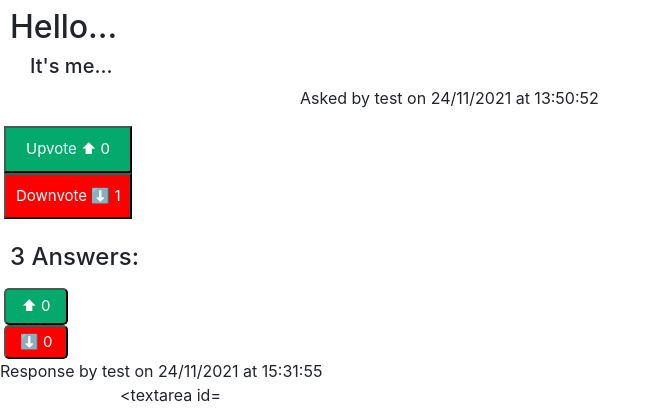
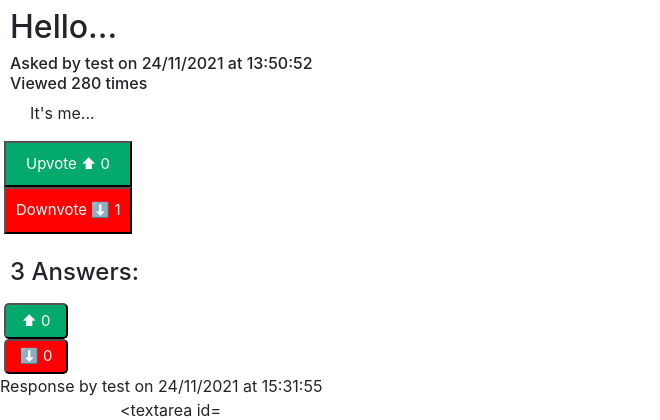
Before and after one commit to RamB98/SOEN-341, a Flask app: a page that uses app/templates/ViewQuestion.html in a window 1280 px wide. Shown: the part 56-476 px from the top of the page, without its empty margins (0-660 px from the left). Run offline with Flask 2, Linux system fonts and the light colour scheme; data comes from the database, SQL or seed files in the repository; both versions use the stored data as it was after the commit; some libraries are stand-ins or nearby versions.

Commit message:
Implemented the view count and fixed the bug where a new answer gets duplicated when refreshing

```diff
--- a/app/models.py
+++ b/app/models.py
@@ -43,6 +43,7 @@ class Question(db.Model):
     questionaskdate = db.Column(db.String(158), unique=False, nullable=False)
     upvotes = db.Column(db.Integer, nullable=False)
     downvotes = db.Column(db.Integer, nullable=False)
+    viewCount = db.Column(db.Integer, nullable=False)
     bestID = db.Column(db.Integer)
 
     def __repr__(self):
--- a/app/routes.py
+++ b/app/routes.py
@@ -1,3 +1,4 @@
+from operator import methodcaller
 from flask import render_template, url_for, flash, redirect, request, abort
 import flask_login
 from flask_wtf import form
@@ -62,7 +63,7 @@ def post():
         new_question = Question(
             title=form.title.data, question=form.question.data,
             username=loggedin.username, questionaskdate=current_dateandtime,
-            upvotes=0, downvotes=0)
+            upvotes=0, downvotes=0, viewCount=0)
         db.session.add(new_question)
         db.session.commit()
         flash(
@@ -72,6 +73,22 @@ def post():
         for err_msg in form.errors.values():
             flash(f'User Creation Error: {err_msg}', category='danger')
     return render_template('post.html', form=form)
+
+@app.route("/postAnswer", methods=["GET"])
+@login_required
+def postAnswer():
+    qTitle = request.args.get('question')
+    ans = request.args.get('answer')
+    question = Question.query.filter_by(title=qTitle).first()
+    q_id = question.id
+    loggedin = flask_login.current_user
+    now = datetime.now()
+    current_dateandtime = now.strftime("%d/%m/%Y at %H:%M:%S")
+    new_answer = Answer(answer=ans, question_id=q_id, username=loggedin.username, answerdate=current_dateandtime, upvotes=0, downvotes=0)
+    db.session.add(new_answer)
+    db.session.commit()
+    flash(f'Success! Your answer has been posted!', category='success')
+    return redirect(url_for('viewquestion_page') + '?question=' + qTitle + '&viewed=true')
 
 @app.route("/logout")
 def logout_page():
@@ -88,8 +105,6 @@ def forum_page():
 
 @app.route('/viewquestion', methods=["POST", "GET"])
 def viewquestion_page():
-    form = AnswerForm()
-    argcount = 0
     if request.method == 'POST':
         quesTitle=request.form['qtitle']
         quest=request.form['quest']
@@ -97,29 +112,26 @@ def viewquestion_page():
         admin = Question.query.filter_by(id=quest).first()
         admin.bestID = bestans
         db.session.commit()
-        return redirect(url_for('viewquestion_page') + '?question=' +quesTitle)
+        return redirect(url_for('viewquestion_page') + '?question=' + quesTitle)
     if request.method == 'GET':
         qTitle = request.args.get('question')
-        ans = request.args.get('answer')
-        if qTitle:
-            argcount = 1
-        if ans:
-            argcount = 2
+        countIncremented = request.args.get('viewed')
+        if not countIncremented:
+            return redirect(url_for('incrementViewCount') + '?question=' + qTitle)
         question = Question.query.filter_by(title=qTitle).first()
         q_id = question.id
-    if argcount==1:
         answers = Answer.query.filter_by(question_id=q_id)
-        return render_template('ViewQuestion.html', form=form, question=question, answers=answers)
-    if argcount==2:
-        loggedin = flask_login.current_user
-        now = datetime.now()
-        current_dateandtime = now.strftime("%d/%m/%Y at %H:%M:%S")
-        new_answer = Answer(answer=ans, question_id=q_id, username=loggedin.username, answerdate=current_dateandtime, upvotes=0, downvotes=0)
-        db.session.add(new_answer)
-        db.session.commit()
-        flash(f'Success! Your answer has been posted!', category='success')
-        answers = Answer.query.filter_by(question_id=q_id)
-        return render_template('ViewQuestion.html', form=form, question=question, answers=answers)
+        request.method = 'refresh'
+        return render_template('ViewQuestion.html', form=AnswerForm(), question=question, answers=answers)
+
+@app.route('/incrementViewCount', methods=['GET'])
+def incrementViewCount():
+    qTitle = request.args.get('question')
+    question = Question.query.filter_by(title=qTitle).first()
+    setattr(question, "viewCount", question.viewCount + 1)
+    db.session.commit()
+    print("View count has been incremented")
+    return redirect(url_for('viewquestion_page') + '?question=' + qTitle + '&viewed=true')
 
 @app.route('/upvoteQuestion', methods=["GET"])
 def upvote_question():
@@ -162,7 +174,7 @@ def upvote_question():
         else:
             flash(
                 f'You need to be logged in to vote on questions or answers', category='danger')
-    return redirect(url_for('viewquestion_page') + '?question=' + q_title)
+    return redirect(url_for('viewquestion_page') + '?question=' + q_title + '&viewed=true')
 
 @app.route('/downvoteQuestion', methods=["GET"])
 def downvote_question():
@@ -205,7 +217,7 @@ def downvote_question():
         else:
             flash(
                 f'You need to be logged in to vote on questions or answers', category='danger')
-    return redirect(url_for('viewquestion_page') + '?question=' + q_title)
+    return redirect(url_for('viewquestion_page') + '?question=' + q_title + '&viewed=true')
 
 @app.route('/upvoteAnswer', methods=["GET"])
 def upvote_answer():
@@ -249,7 +261,7 @@ def upvote_answer():
         else:
             flash(
                 f'You need to be logged in to vote on questions or answers', category='danger')
-    return redirect(url_for('viewquestion_page') + '?question=' + q_title)
+    return redirect(url_for('viewquestion_page') + '?question=' + q_title + '&viewed=true')
 
 @app.route('/downvoteAnswer', methods=["GET"])
 def downvote_answer():
@@ -293,4 +305,4 @@ def downvote_answer():
         else:
             flash(
                 f'You need to be logged in to vote on questions or answers', category='danger')
-    return redirect(url_for('viewquestion_page') + '?question=' + q_title)
+    return redirect(url_for('viewquestion_page') + '?question=' + q_title + '&viewed=true')
--- a/app/templates/Forum.html
+++ b/app/templates/Forum.html
@@ -16,7 +16,7 @@
 			<a class="text" style="margin-left: 10px" href="{{ url_for('viewquestion_page') }}?question={{ q.title }}">{{ q.title }}</a>
     </h4>
     <h6>
-      <a class="text" style="margin-left: 40px">Asked by {{q.username}} on {{ q.questionaskdate}}</a>
+    	<p class="text" style="margin-left: 40px">Asked by {{q.username}} on {{ q.questionaskdate}}<br>Viewed {{q.viewCount}} times</p>
     </h6>
       <br>
 
--- a/app/templates/ViewQuestion.html
+++ b/app/templates/ViewQuestion.html
@@ -11,9 +11,9 @@
 
 	<h2 style="margin-left: 10px">{{ question.title }}</h2>
 
-	<h5 class="text" style="margin-left: 30px">{{ question.question }}</h5>
+	<h6 style="margin-left: 10px">Asked by {{question.username}} on {{ question.questionaskdate}}<br>Viewed {{question.viewCount}} times</h6>
 
-	<p style="margin-left: 300px">Asked by {{question.username}} on {{ question.questionaskdate}}</p>
+	<p class="text" style="margin-left: 30px">{{ question.question }}</p>
 
 	<style>
 		.upvotequestion {
@@ -152,9 +152,9 @@
 			padding-left: 20px;
 		}
 	</style>
-<form method="GET" class="form-answer">
+<form method="GET" class="form-answer" action="/postAnswer">
 	<h2 style="margin-left: 10px">Have something you would like to add?</h2>
-	<input type="hidden" name="question" value="{{ question.title }}" />
+	<input type="hidden" name="question" value="{{ question.title }}">
 	<dl>
 		<dt style="margin-left: 100px"> {{ form.answer.label() }}
 		<dd><div class="centerstuff">{{ form.answer(cols="90", rows="10", placeholder="New Answer") }} </div>
```
Also changed, not shown: app/stackoverflow.db.
